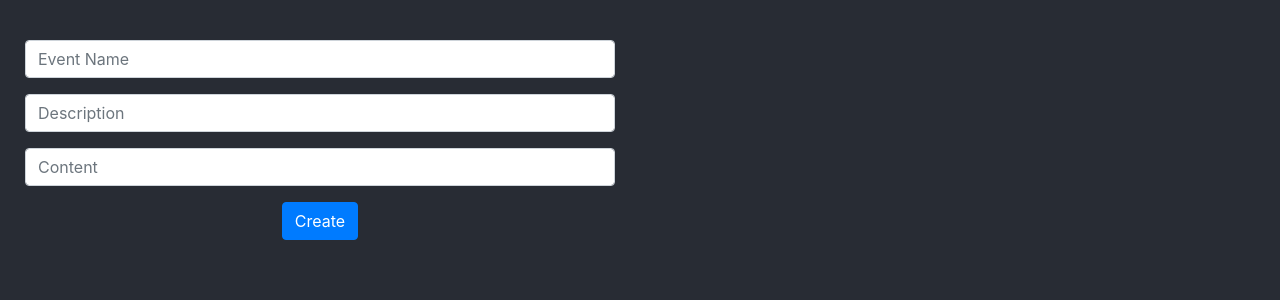
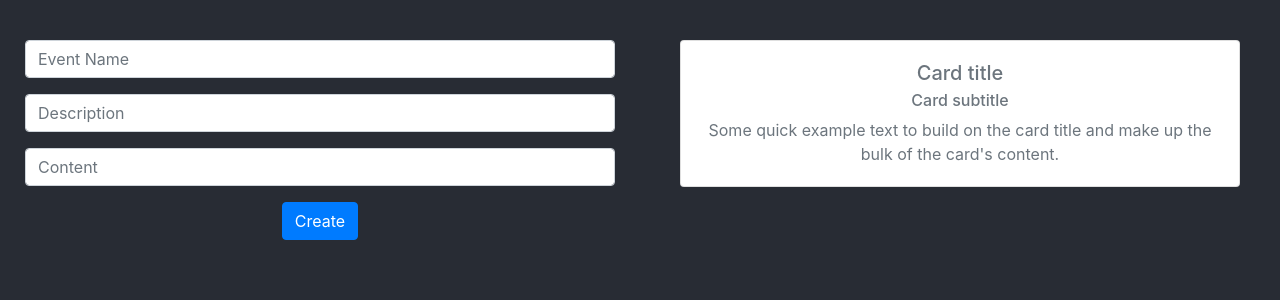
Before and after one commit to arn-dad/react-csp, a React (Create React App) app: page / in a window 1280 px wide. Shown: the top 300 px of the page. Built offline with nearby package versions, Linux system fonts and the light colour scheme.

Commit message:
create-init-layout

```diff
--- a/src/App.js
+++ b/src/App.js
@@ -2,73 +2,30 @@
 import 'bootstrap/dist/css/bootstrap.min.css';
 import './App.css';
 
-const data = {
-  name: '',
-  description: '',
-  content: ''
-}
-
 class App extends React.Component {
-  constructor(props) {
-    super(props);
-    this.state = {
-      events   : [],
-      template : { ...data }
-    }
-  }
-
-  handleInputChange = (event) => {
-    const { name, value } = event.target;
-    const { template } = this.state;
-
-    this.setState({
-      template: {
-        ...template,
-        [name]: value
-      }
-    })
-  }
-
-  hendleSubmit = () => {
-    const { template, events } = this.state;
-    if (template.name && template.description) {
-      this.setState({
-        template: { ...data },
-        events: [ ...events, template ]
-      })
-    }
-  }
-
-
   render() {
-    const { events, template } = this.state;
     return (
       <div className="App">
         <div className="create-event">
-          <div className="form-group row">
-            <input type="text" value={template.name} onChange={this.handleInputChange} className="form-control" id="name" name='name' placeholder="Event Name" />
+          <div class="form-group row">
+            <input type="text" className="form-control" id="name" placeholder="Event Name" />
           </div>
-          <div className="form-group row">
-            <input type="text" value={template.description} onChange={this.handleInputChange} className="form-control" id="description" name='description' placeholder="Description" />
+          <div class="form-group row">
+            <input type="text" className="form-control" id="description" placeholder="Description" />
           </div>
-          <div className="form-group row">
-            <input type="text" value={template.content} onChange={this.handleInputChange} className="form-control" id="content" name='content' placeholder="Content" />
+          <div class="form-group row">
+            <input type="text" className="form-control" id="content" placeholder="Content" />
           </div>
-          <button type="button" onClick={this.hendleSubmit} className="btn btn-primary">Create</button>
+          <button type="button" class="btn btn-primary">Create</button>
         </div>
         <div className="events-tabel">
-          {events.map((item) => {
-            return (
-              <div className="card">
-                <div className="card-body">
-                  <h5 className="card-title">{item.name}</h5>
-                  <h6 className="card-subtitle mb-2 text-muted">{item.description}</h6>
-                  <p className="card-text">{item.content}</p>
-                </div>
-              </div>
-            )
-          })
-          }
+          <div class="card">
+            <div class="card-body">
+              <h5 class="card-title">Card title</h5>
+              <h6 class="card-subtitle mb-2 text-muted">Card subtitle</h6>
+              <p class="card-text">Some quick example text to build on the card title and make up the bulk of the card's content.</p>
+            </div>
+          </div>
         </div>
       </div>
     );
```
